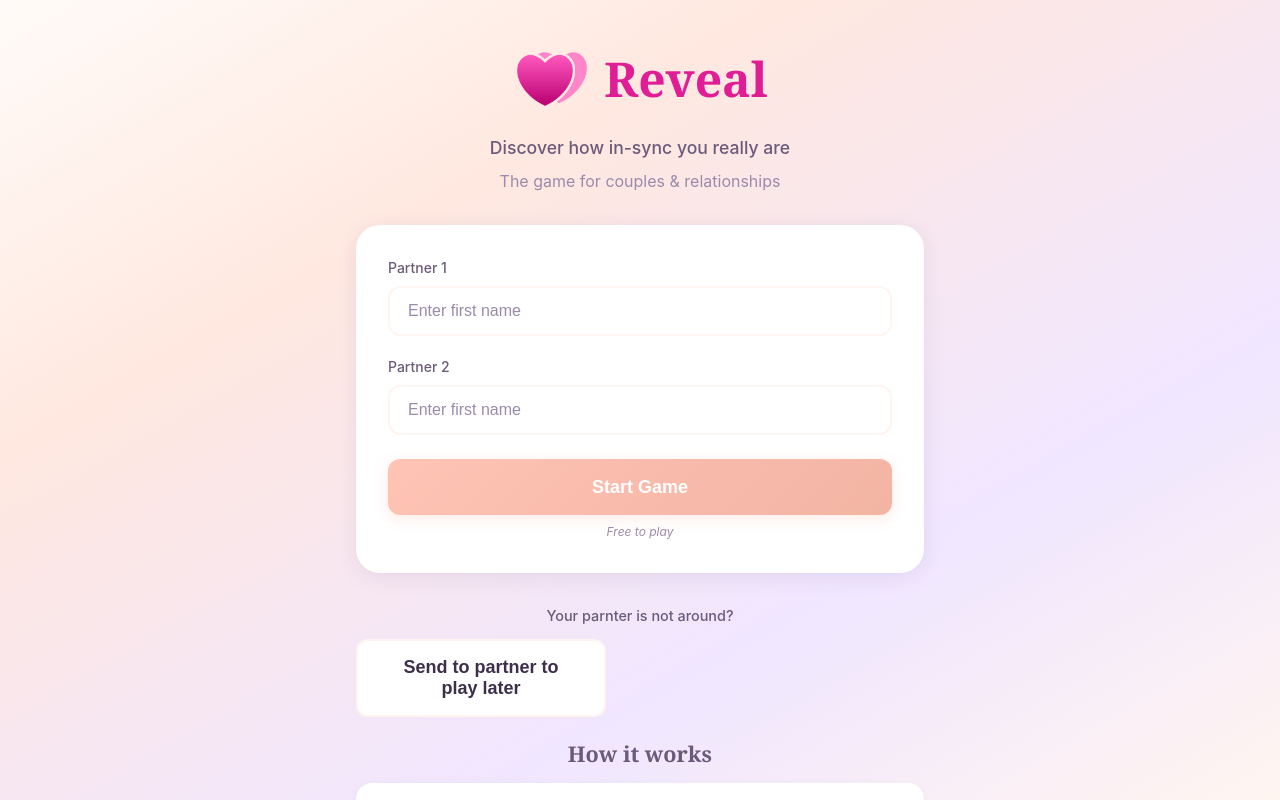
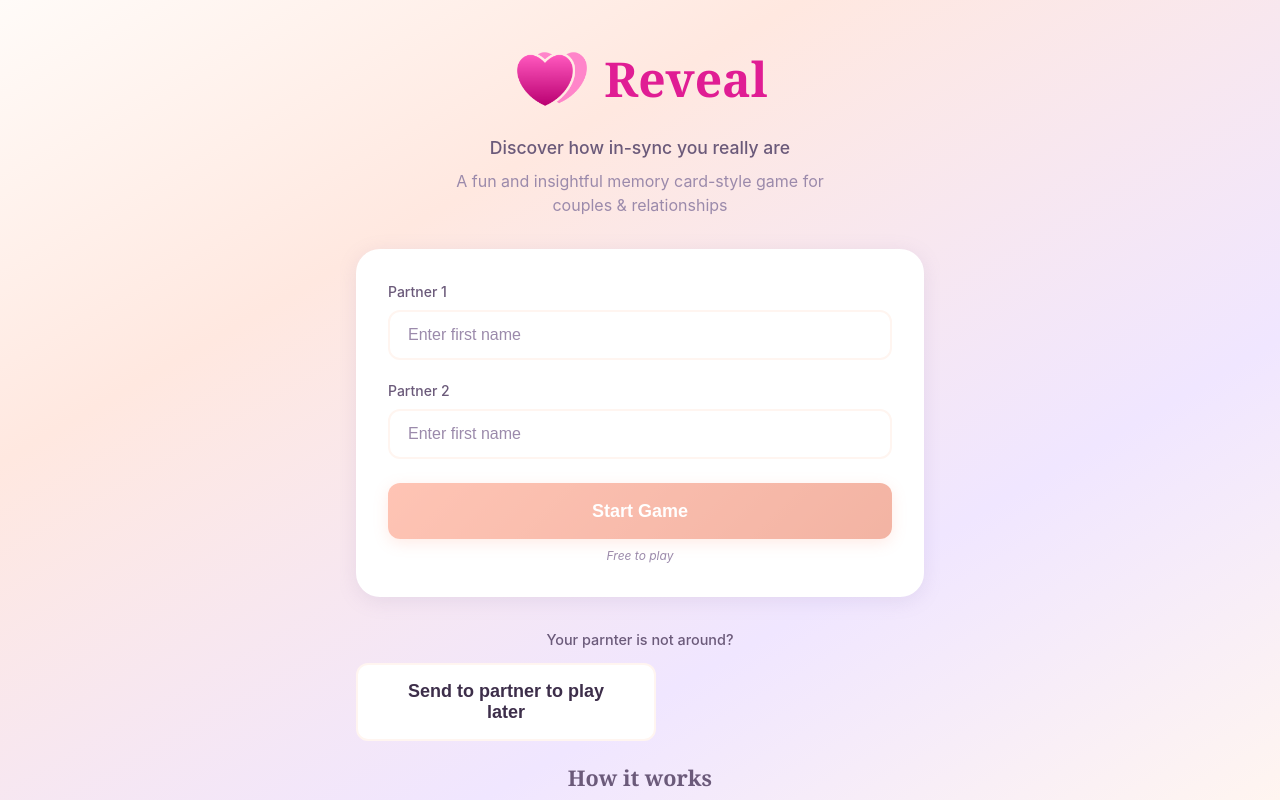
Before and after one commit to stoffis-git/play-reveal, a React (Vite) app: page / in a window 1280 px wide. Built offline with nearby package versions, Linux system fonts and the light colour scheme.

Commit message:
Update landing hero subline copy

```diff
--- a/src/components/LandingPage.tsx
+++ b/src/components/LandingPage.tsx
@@ -152,7 +152,7 @@ export function LandingPage() {
             Discover how in-sync you really are
           </p>
           <p style={{ fontSize: '1rem', color: 'var(--text-muted)', maxWidth: '400px', margin: '8px auto 0' }}>
-            The game for couples & relationships
+            A fun and insightful memory card-style game for couples & relationships
           </p>
         </div>
 
@@ -234,7 +234,7 @@ export function LandingPage() {
         <button
           className="btn btn--secondary btn--full"
           onClick={handleSendReminder}
-          style={{ maxWidth: '250px', margin: '0 auto 24px' }}
+          style={{ maxWidth: '300px', margin: '0 auto 24px' }}
         >
           Send to partner to play later
         </button>
```
